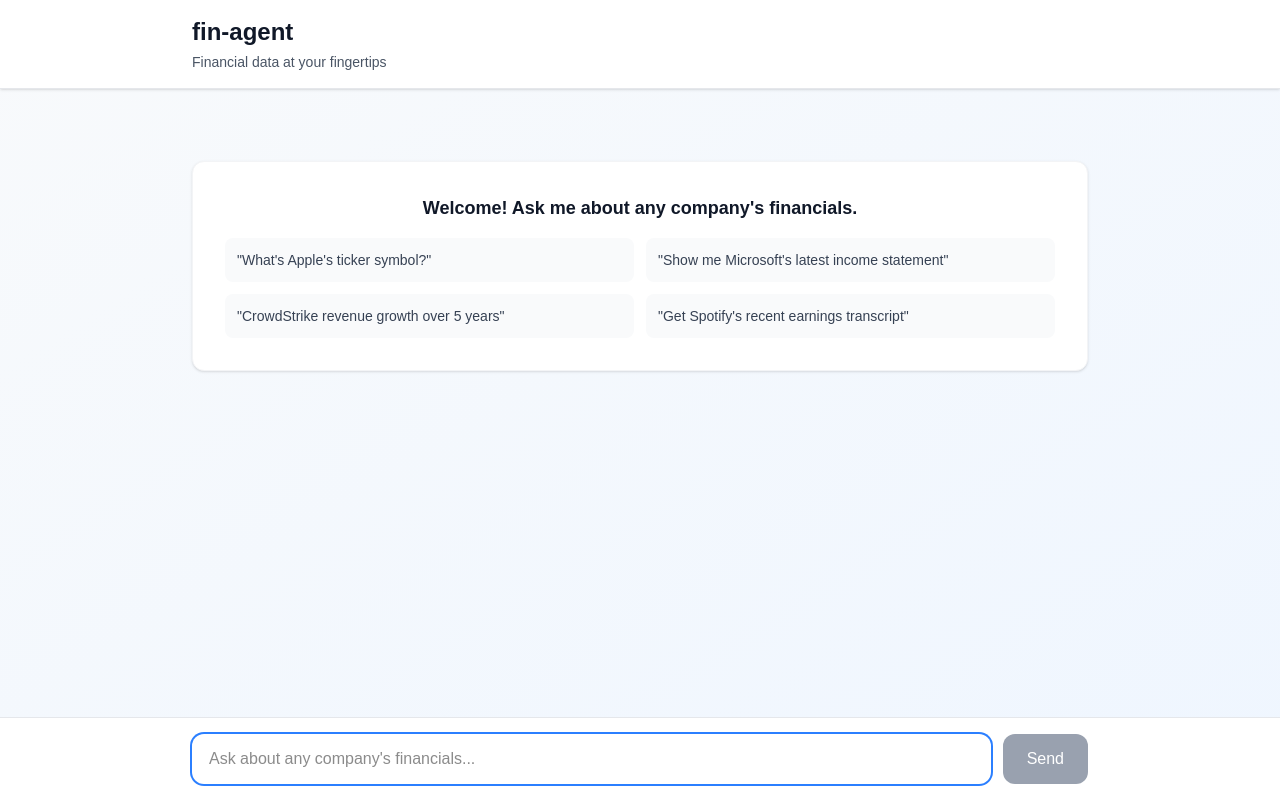
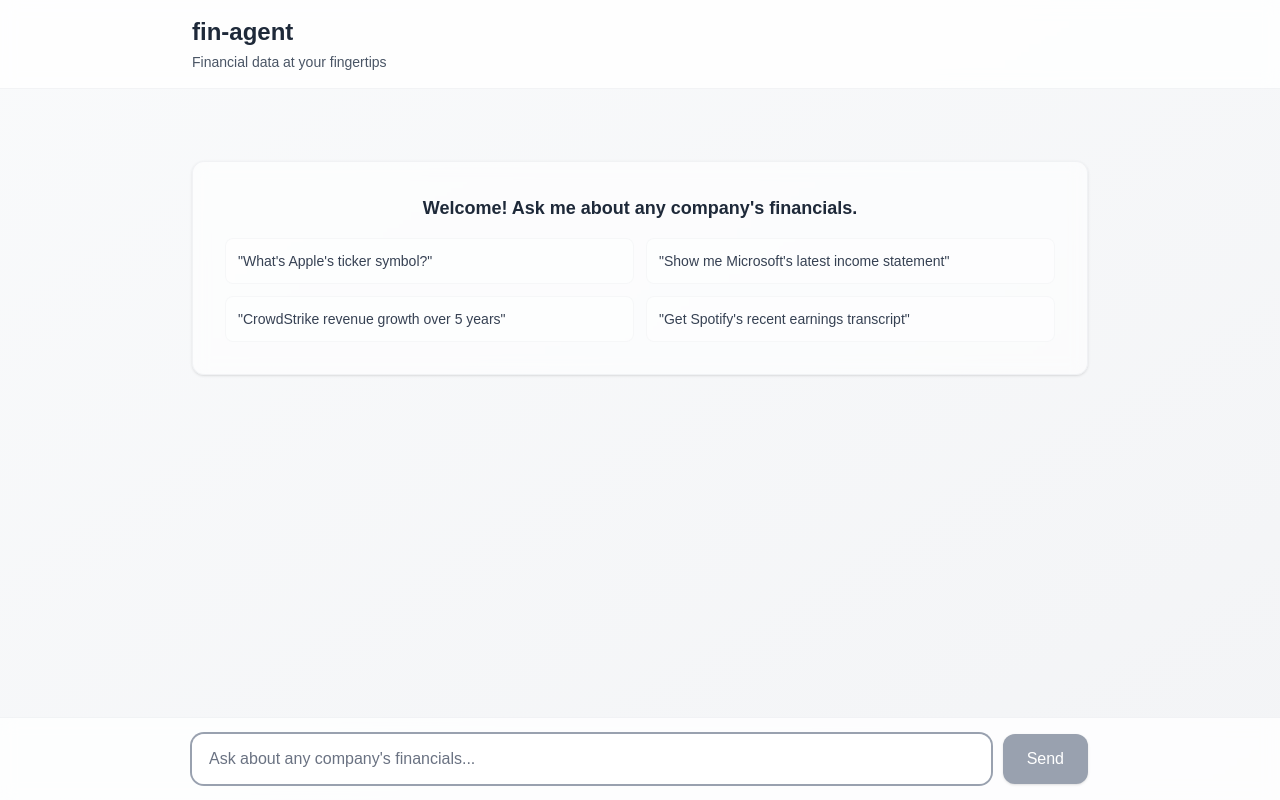
Before and after one commit to teamleaderleo/fin-agent, a Next.js app: page / in a window 1280 px wide. Built offline with nearby package versions, Linux system fonts and the light colour scheme.

Commit message:
make colors dark gray

```diff
--- a/components/ChatInterface.tsx
+++ b/components/ChatInterface.tsx
@@ -88,11 +88,11 @@ export default function ChatInterface() {
   ];
 
   return (
-    <div className="flex flex-col h-screen bg-gradient-to-br from-slate-50 to-blue-50">
+    <div className="flex flex-col h-screen bg-gradient-to-br from-gray-50 to-gray-100">
       {/* Header */}
-      <div className="bg-white border-b border-gray-200 px-6 py-4 shadow-sm">
+      <div className="bg-white/80 backdrop-blur-sm border-b border-gray-200/50 px-6 py-4">
         <div className="max-w-4xl mx-auto">
-          <h1 className="text-2xl font-bold text-gray-900">fin-agent</h1>
+          <h1 className="text-2xl font-bold text-gray-800">fin-agent</h1>
           <p className="text-sm text-gray-600 mt-1">Financial data at your fingertips</p>
         </div>
       </div>
@@ -104,8 +104,8 @@ export default function ChatInterface() {
           {/* Welcome message */}
           {messages.length === 0 && (
             <div className="text-center py-12">
-              <div className="bg-white rounded-xl p-8 shadow-sm border border-gray-100">
-                <h2 className="text-lg font-semibold text-gray-900 mb-4">
+              <div className="bg-white/60 backdrop-blur-sm rounded-xl p-8 border border-gray-200/50 shadow-sm">
+                <h2 className="text-lg font-semibold text-gray-800 mb-4">
                   Welcome! Ask me about any company's financials.
                 </h2>
                 <div className="grid grid-cols-1 md:grid-cols-2 gap-3">
@@ -113,7 +113,7 @@ export default function ChatInterface() {
                     <button
                       key={idx}
                       onClick={() => setInput(query)}
-                      className="text-left p-3 bg-gray-50 hover:bg-gray-100 rounded-lg text-sm text-gray-700 transition-colors"
+                      className="text-left p-3 bg-white/40 hover:bg-white/60 rounded-lg text-sm text-gray-700 transition-all duration-200 border border-gray-200/30 hover:border-gray-300/50"
                     >
                       "{query}"
                     </button>
@@ -128,11 +128,11 @@ export default function ChatInterface() {
             <div key={idx} className={`flex ${msg.role === 'user' ? 'justify-end' : 'justify-start'}`}>
               <div className={`max-w-2xl rounded-2xl px-4 py-3 ${
                 msg.role === 'user'
-                  ? 'bg-blue-600 text-white ml-12'
-                  : 'bg-white border border-gray-200 shadow-sm mr-12'
+                  ? 'bg-gray-800 text-white ml-12 shadow-sm'
+                  : 'bg-white/60 backdrop-blur-sm border border-gray-200/50 text-gray-800 mr-12 shadow-sm'
               }`}>
                 <div
-                  className={`whitespace-pre-wrap ${msg.role === 'assistant' ? 'text-gray-800' : ''}`}
+                  className="whitespace-pre-wrap"
                   dangerouslySetInnerHTML={{
                     __html: msg.role === 'assistant' ? formatMessage(msg.content) : msg.content
                   }}
@@ -149,9 +149,9 @@ export default function ChatInterface() {
           {/* Loading indicator */}
           {isLoading && (
             <div className="flex justify-start">
-              <div className="bg-white border border-gray-200 shadow-sm rounded-2xl px-4 py-3 mr-12">
+              <div className="bg-white/60 backdrop-blur-sm border border-gray-200/50 rounded-2xl px-4 py-3 mr-12">
                 <div className="flex items-center space-x-2 text-gray-600">
-                  <div className="animate-spin h-4 w-4 border-2 border-blue-600 border-t-transparent rounded-full"></div>
+                  <div className="animate-spin h-4 w-4 border-2 border-gray-400 border-t-transparent rounded-full"></div>
                   <span className="text-sm">Analyzing your query...</span>
                 </div>
               </div>
@@ -163,7 +163,7 @@ export default function ChatInterface() {
       </div>
 
       {/* Input */}
-      <div className="bg-white border-t border-gray-200 px-6 py-4">
+      <div className="bg-white/80 backdrop-blur-sm border-t border-gray-200/50 px-6 py-4">
         <form onSubmit={handleSubmit} className="max-w-4xl mx-auto">
           <div className="flex space-x-3">
             <input
@@ -172,13 +172,13 @@ export default function ChatInterface() {
               value={input}
               onChange={(e) => setInput(e.target.value)}
               placeholder="Ask about any company's financials..."
-              className="flex-1 px-4 py-3 border border-gray-300 rounded-xl focus:ring-2 focus:ring-blue-500 focus:border-transparent outline-none"
+              className="flex-1 px-4 py-3 bg-white/60 backdrop-blur-sm border border-gray-200/50 rounded-xl focus:ring-2 focus:ring-gray-400 focus:border-transparent outline-none text-gray-800 placeholder-gray-500"
               disabled={isLoading}
             />
             <button
               type="submit"
               disabled={!input.trim() || isLoading}
-              className="px-6 py-3 bg-blue-600 text-white rounded-xl hover:bg-blue-700 disabled:bg-gray-400 disabled:cursor-not-allowed transition-colors font-medium"
+              className="px-6 py-3 bg-gray-800 text-white rounded-xl hover:bg-gray-700 disabled:bg-gray-400 disabled:cursor-not-allowed transition-all duration-200 font-medium shadow-sm"
             >
               {isLoading ? '...' : 'Send'}
             </button>
```
